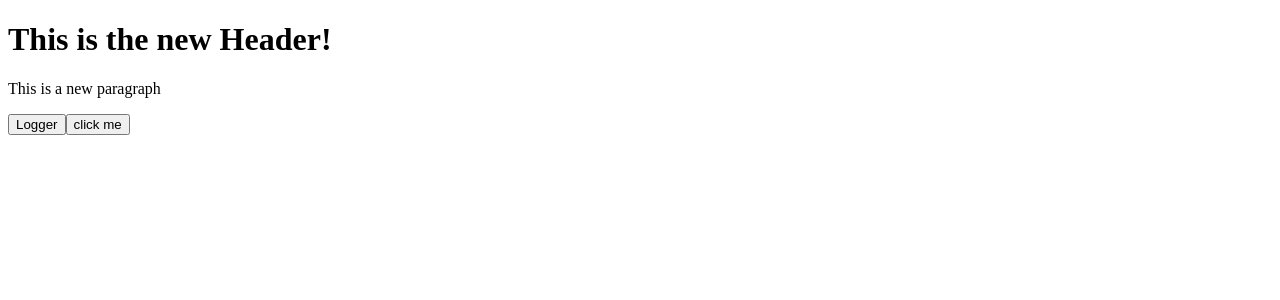
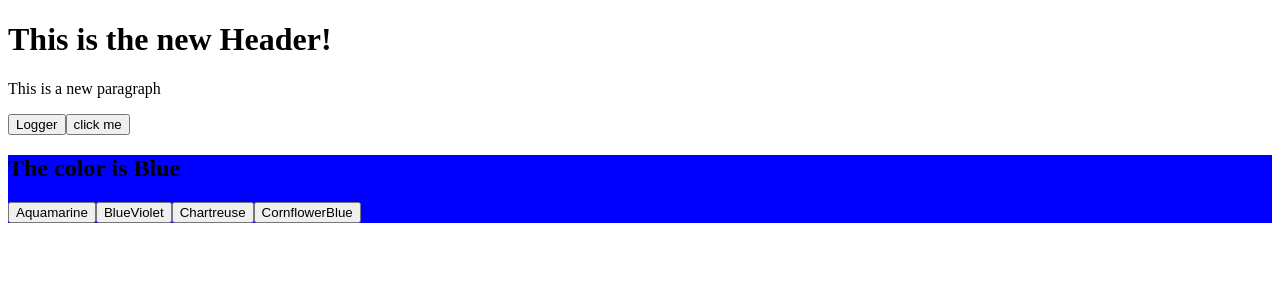
Before and after one commit to yorchAdalbert/react-app, a React (Vite) app: page / in a window 1280 px wide. Shown: the top 300 px of the page. Built offline with nearby package versions, Linux system fonts and the light colour scheme.

Commit message:
Add ColorBox component

```diff
--- a/src/App.jsx
+++ b/src/App.jsx
@@ -2,6 +2,7 @@ import Header from './components/Header'
 import Message from './components/Message'
 import Button from './components/Button'
 import ButtonAlert from './components/ButtonAlert'
+import ColorBox from './components/ColorBox'
 // import './App.css'
 
 function App() {
@@ -11,6 +12,7 @@ function App() {
       <Message />
       <Button />
       <ButtonAlert />
+      <ColorBox />
     </div>
   )
 }
--- /dev/null
+++ b/src/components/ColorBox.jsx
@@ -0,0 +1,19 @@
+import { useState } from 'react'
+
+function ColorBox() {
+  const [color, setColor] = useState('Blue')
+
+  const divStyle = {backgroundColor: color, hight: '500px'}
+
+  return (
+    <div style={divStyle}>
+      <h2>The color is {color}</h2>
+      <button onClick={() => setColor('Aquamarine')}>Aquamarine</button>
+      <button onClick={() => setColor('BlueViolet')}>BlueViolet</button>
+      <button onClick={() => setColor('Chartreuse')}>Chartreuse</button>
+      <button onClick={() => setColor('CornflowerBlue')}>CornflowerBlue</button>
+    </div>
+  )
+}
+
+export default ColorBox
```
